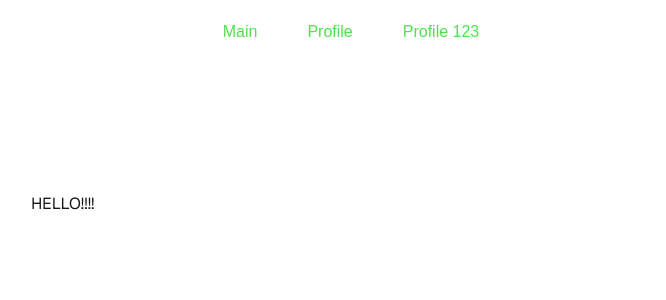
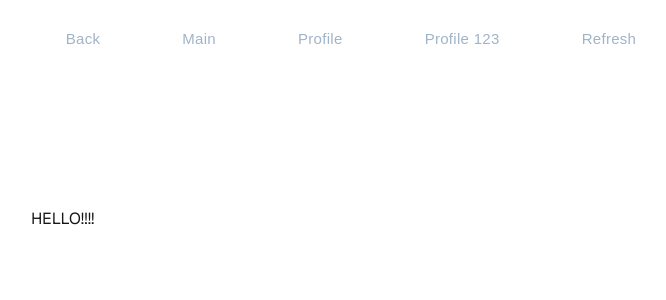
Before and after one commit to tymanskaya/next, a Next.js app: page / in a window 1280 px wide. Shown: the top 300 px of the page, without its empty margins (289-955 px from the left). Built offline with nearby package versions, Linux system fonts and the light colour scheme.

Commit message:
router_push

```diff
--- a/widgets/header/header.module.css
+++ b/widgets/header/header.module.css
@@ -12,5 +12,25 @@
 }
 
 .link {
-    color: #4de34f;
+    background: none;
+    border: none;
+    cursor: pointer;
+    color: #a0b4c8;
+    font-size: 15px;
+    font-weight: 500;
+    padding: 8px 16px;
+    border-radius: 8px;
+    transition: background-color 0.2s ease, color 0.2s ease;
+    letter-spacing: 0.3px;
 }
+
+.link:hover {
+    background-color: rgba(1, 180, 228, 0.15);
+    color: #01b4e4;
+}
+
+.link:active {
+    background-color: rgba(1, 180, 228, 0.25);
+    color: #01b4e4;
+    transform: scale(0.97);
+}
--- a/widgets/header/header.tsx
+++ b/widgets/header/header.tsx
@@ -2,27 +2,63 @@
 
 import Link from "next/link"
 import styles from "./header.module.css"
+import {useRouter} from "next/navigation";
 
 export const Header = () => {
+    const router= useRouter()
+    //router.push() - перебрасывает на новый адрес, можно вернуться назад
+    //import {useRouter} from "next/navigation" - именно отсюда импорт
     return (
+        ////навигация с помощью кнопок
         <nav className={styles.navigation}>
             <ul>
                 <li>
-                    <Link href="/" className={styles.link}>
+                    <button onClick={()=>router.back()} className={styles.link}>
+                        Back
+                    </button>
+                </li>
+
+                <li>
+                    <button onClick={()=>router.push("/")} className={styles.link}>
                         Main
-                    </Link>
+                    </button>
                 </li>
                 <li>
-                    <Link href="/profile" className={styles.link}>
+                    <button onClick={()=>router.push("/profile")} className={styles.link}>
                         Profile
-                    </Link>
+                    </button>
                 </li>
                 <li>
-                    <Link href="/profile/123" className={styles.link}>
+                    <button onClick={()=>router.push("/profile/123")} className={styles.link}>
                         Profile 123
-                    </Link>
+                    </button>
+                </li>
+                <li>
+                    <button onClick={()=>router.refresh()} className={styles.link}>
+                       Refresh
+                    </button>
                 </li>
             </ul>
         </nav>
     )
 }
+//навигация с помощью тега Link
+//<nav className={styles.navigation}>
+//             <ul>
+//                 <li>
+//                     <Link href="/" className={styles.link}>
+//                         Main
+//                     </Link>
+//                 </li>
+//                 <li>
+//                     <Link href="/profile" className={styles.link}>
+//                         Profile
+//                     </Link>
+//                 </li>
+//                 <li>
+//                     <Link href="/profile/123" className={styles.link}>
+//                         Profile 123
+//                     </Link>
+//                 </li>
+//             </ul>
+//         </nav>
```
